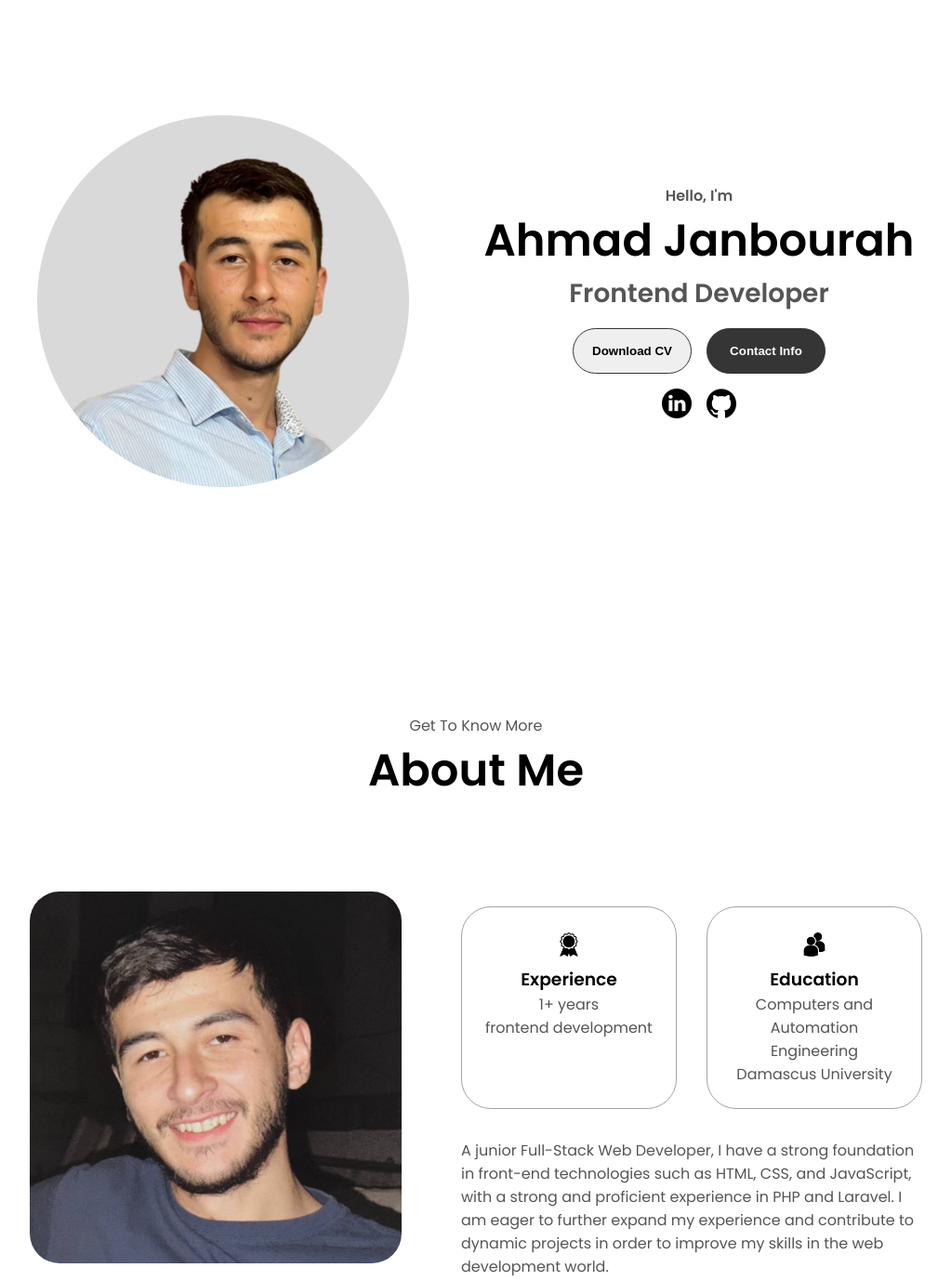
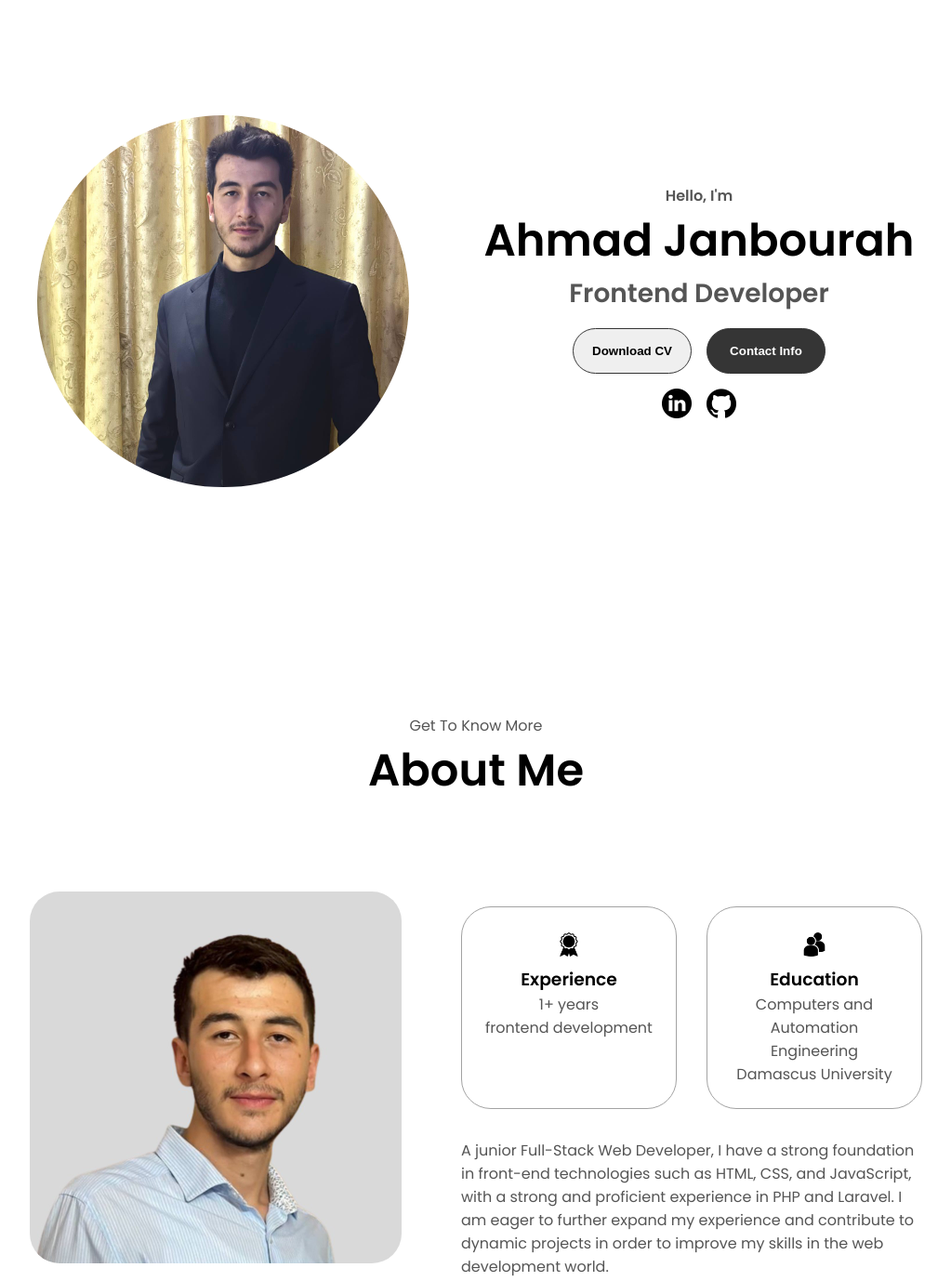
Before and after one commit to Janbourah/portfolio, a plain HTML site: page index.html in a window 1280 px wide. Shown: the part 160-1538 px from the top of the page at 93% size, without its empty margins (128-1151 px from the left). Drawn offline with Linux system fonts and the light colour scheme.

Commit message:
changed the personal pictures

```diff
--- a/index.html
+++ b/index.html
@@ -3,7 +3,7 @@
 <head>
     <meta charset="UTF-8">
     <meta name="viewport" content="width=device-width, initial-scale=1.0">
-    <title>My Portfolio</title>
+    <title>Ahmad Janbourah</title>
     <link rel="stylesheet" href="style.css">
     <link rel="stylesheet" href="mediaqueries.css">
 </head>
@@ -42,7 +42,7 @@
      <!-- PROFILE SECTION START -->
     <section id="profile">
         <div class="section__pic-container">
-            <img src="./assets/profile-pic.jpg" alt="My Profile Picture" class="profile-pic">
+            <img src="./assets/photo_2025-02-06_16-40-55.jpg" alt="My Profile Picture" class="profile-pic">
         </div>
         <div class="section__text">
             <p class="section__text__p1">Hello, I'm</p>
@@ -65,7 +65,7 @@
         <h1 class="title">About Me</h1>
         <div class="section-container">
             <div class="section__pic-container">
-                <img src="./assets/pic-sq.jpg" alt="profile picture" class="about-pic">
+                <img src="./assets/profile-pic.jpg" alt="profile picture" class="about-pic">
             </div>
             <div class="about-details-container">
                 <div class="about-container">
```
Also changed, not shown: assets/photo_2025-02-06_16-40-55.jpg (added).
